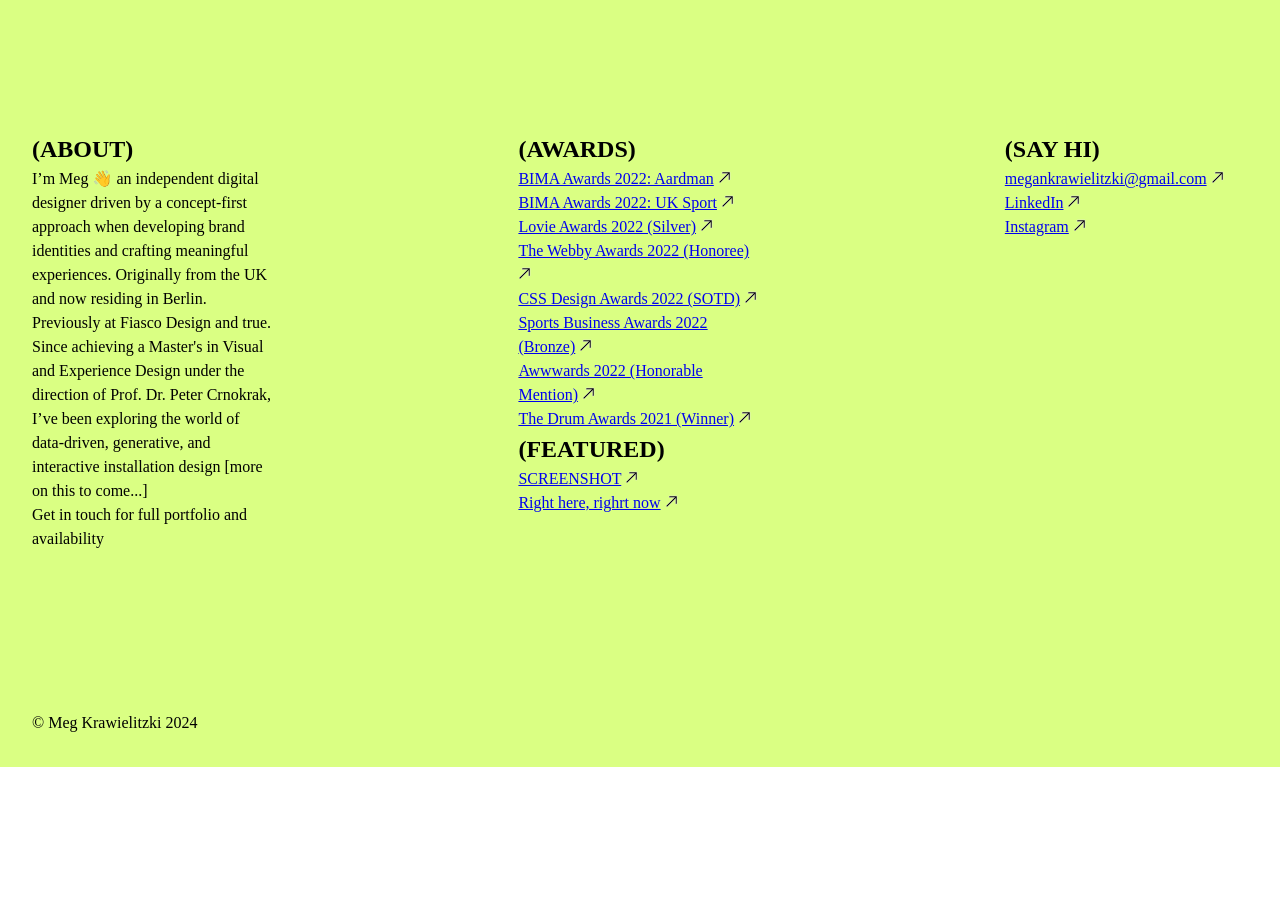
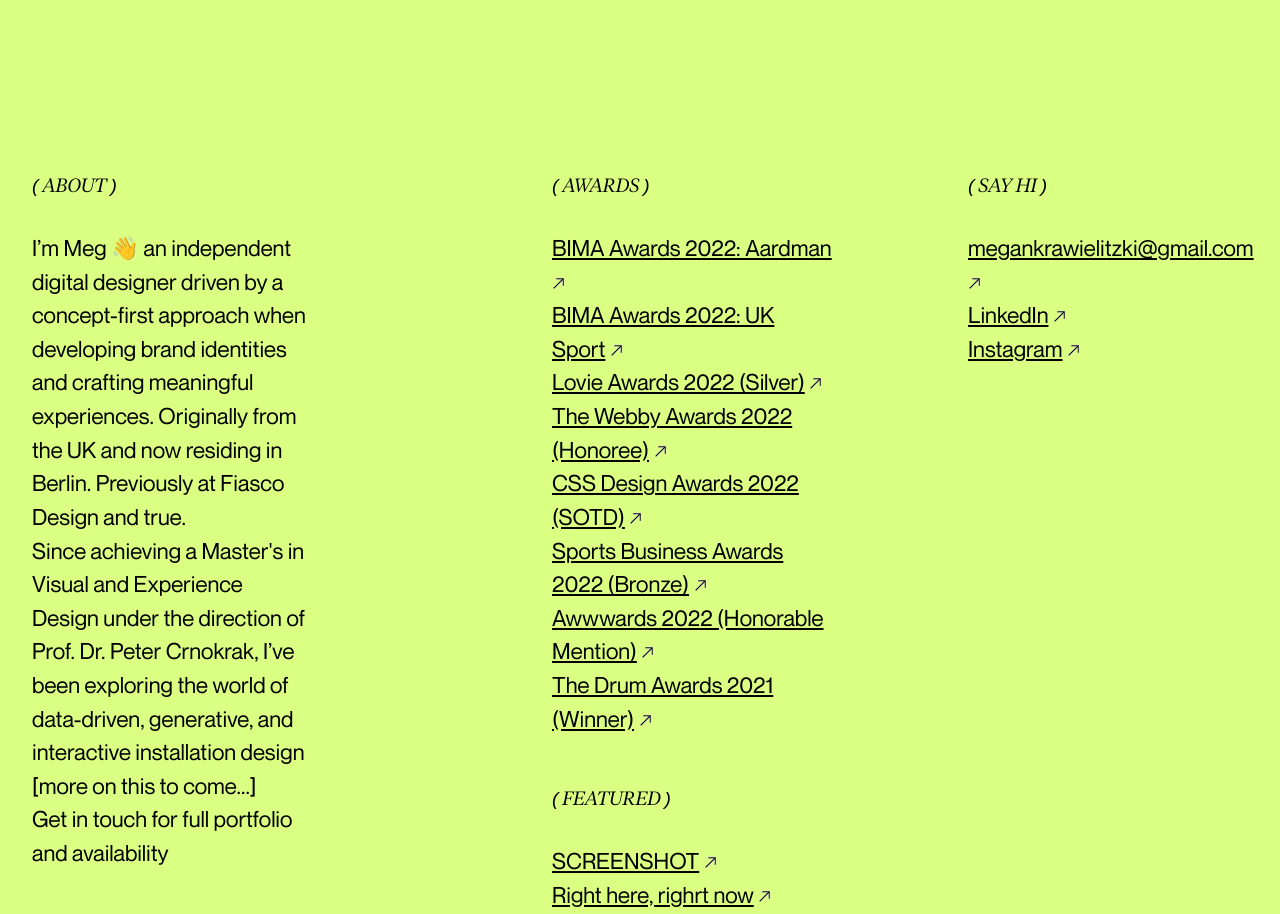
Before and after one commit to simone-gasparini-94/meg-zki, a plain HTML site: page index.html in a window 1280 px wide. Shown: the part 1340-2254 px from the top of the page. Before the commit the page ends 2107 px from the top, so only its background shows below. Drawn offline with Linux system fonts and the light colour scheme.

Commit message:
applying css to three column section

```diff
--- a/index.html
+++ b/index.html
@@ -40,15 +40,15 @@
     </div>
 
     <div id="three-column-container">
-        <div class="column">
-            <h2 class="column-title">(ABOUT)</h2>
+        <div class="column" id="column1">
+            <h2 class="column-title">( ABOUT )</h2>
             <p class="column-content">I’m Meg 👋 an independent digital designer driven by a concept-first approach when developing brand identities and crafting meaningful experiences. Originally from
                 the UK and now residing in Berlin. Previously at Fiasco Design and true.</p>
             <p class="column-content">Since achieving a Master's in Visual and Experience Design under the direction of Prof. Dr. Peter Crnokrak, I’ve been exploring the world of data-driven, generative, and interactive installation design [more on this to come...]</p>
             <p class="column-content">Get in touch for full portfolio and availability</p>
         </div>
-        <div class="column">
-            <h2 class="column-title">(AWARDS)</h2>
+        <div class="column" id="column2">
+            <h2 class="column-title">( AWARDS )</h2>
             <div class="link-container">
                 <a href="https://bima.co.uk/aardman-com-where-ux-meets-wonk-true/" target="_blank">BIMA Awards 2022: Aardman</a>
                 <img id="arrow" src="assets/SVGs/↗.svg" alt="arrow">
@@ -81,7 +81,7 @@
                 <a href="https://www.thedrum.com/news/2021/10/14/how-uk-sport-encouraging-more-young-people-diverse-backgrounds-become-olympians" target="_blank">The Drum Awards 2021 (Winner)</a>
                 <img id="arrow" src="assets/SVGs/↗.svg" alt="arrow">
             </div>
-            <h2 class="column-title">(FEATURED)</h2>
+            <h2 class="column-title">( FEATURED )</h2>
             <div class="link-container">
                 <a href="https://screenshot-media.com/technology/sex-tech/covid-19-free-pornhub/" target="_blank">SCREENSHOT</a>
                 <img id="arrow" src="assets/SVGs/↗.svg" alt="arrow">
@@ -91,8 +91,8 @@
                 <img id="arrow" src="assets/SVGs/↗.svg" alt="arrow">
             </div>
         </div>
-        <div class="column">
-            <h2 class="column-title">(SAY HI)</h2>
+        <div class="column" id="column3">
+            <h2 class="column-title">( SAY HI )</h2>
             <div class="link-container">
                 <a href="mailto:megankrawielitzki@gmail.com">megankrawielitzki@gmail.com</a>
                 <img id="arrow" src="assets/SVGs/↗.svg" alt="arrow">
--- a/styles.css
+++ b/styles.css
@@ -58,6 +58,13 @@ body {
     overscroll-behavior: none;
     background: linear-gradient(to bottom, #E2E2E2 500px, #DAFF83 800px, #DAFF83 100%);
     line-height: 1.5;
+    font-family: "Neue Montreal", sans-serif;
+    font-weight: 400;
+    font-size: 1.4rem;
+}
+
+a {
+    color: black;
 }
 
 #navbar {
@@ -123,15 +130,33 @@ body {
 
 #three-column-container {
     padding: 8rem 2rem;
-    display: flex;
-    justify-content: space-between;
+    display: grid;
+    grid-template-columns: repeat(12, 1fr);
     gap: 2rem;
 }
 
-.column {
-    width: 20%;
+.column-title {
+    font-family: "Tiempos Headline", sans-serif;
+    font-weight: 300;
+    font-style: italic;
+    font-size: 1.2rem;
+    margin-bottom: 1.8rem;
+    margin-top: 3.2rem;
+}
+
+#column1 {
+    grid-column: 1 / span 3;
+}
+
+#column2 {
+    grid-column: 6 / span 3;
+}
+
+#column3 {
+    grid-column: 10 / span 3;
 }
 
 #copyright {
     padding: 2rem 2rem;
+    font-size: 0.8rem
 }
```
